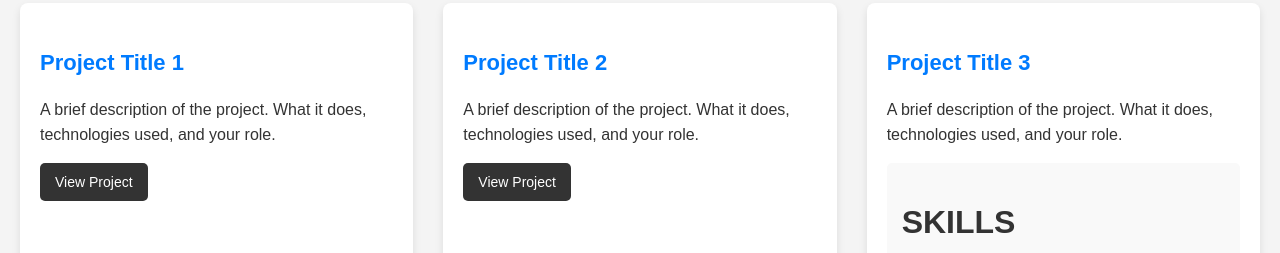
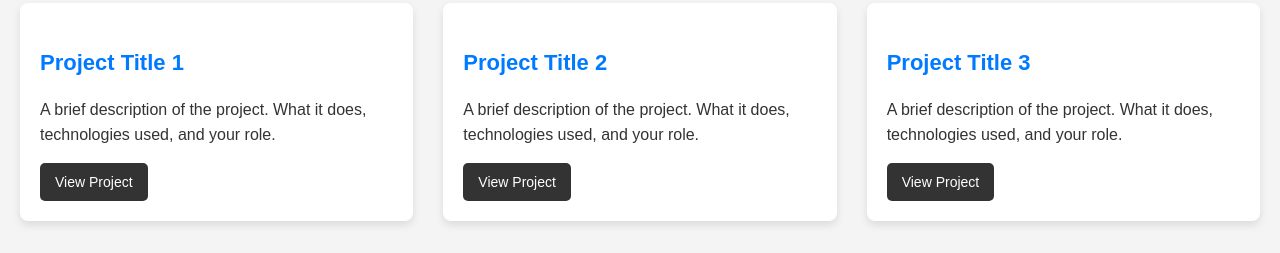
Before and after one commit to 19DaveAB/My-portfolio-2, a plain HTML site: page index.html in a window 1280 px wide. Shown: the part 1353-1606 px from the top of the page. Drawn offline with Linux system fonts and the light colour scheme.

Commit message:
Update index.html

```diff
--- a/index.html
+++ b/index.html
@@ -51,7 +51,7 @@
                 <div class="project-card">
                     <h3>Project Title 3</h3>
                     <p>A brief description of the project. What it does, technologies used, and your role.</p>
-                    <a href="https://bensave-9.onrender.com>View Project</a>
+                    <a href="https://bensave-9.onrender.com">View Project</a>
                 </div>
             </div>
         </section>
```
